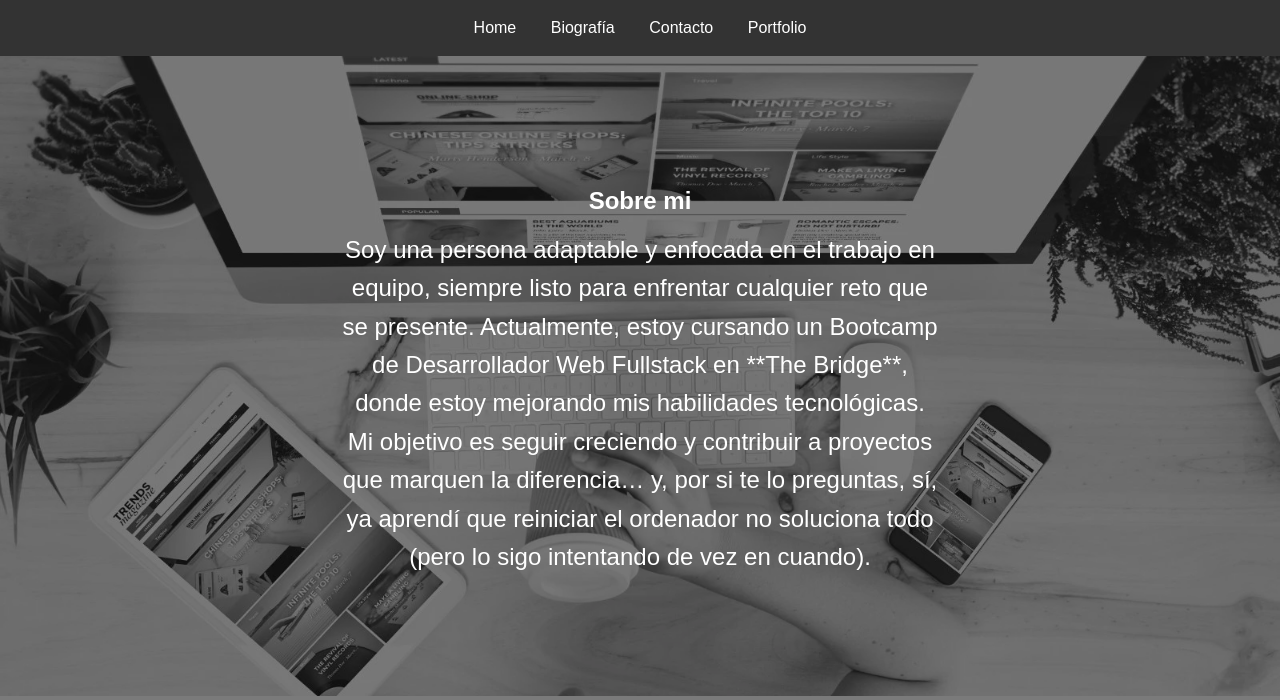
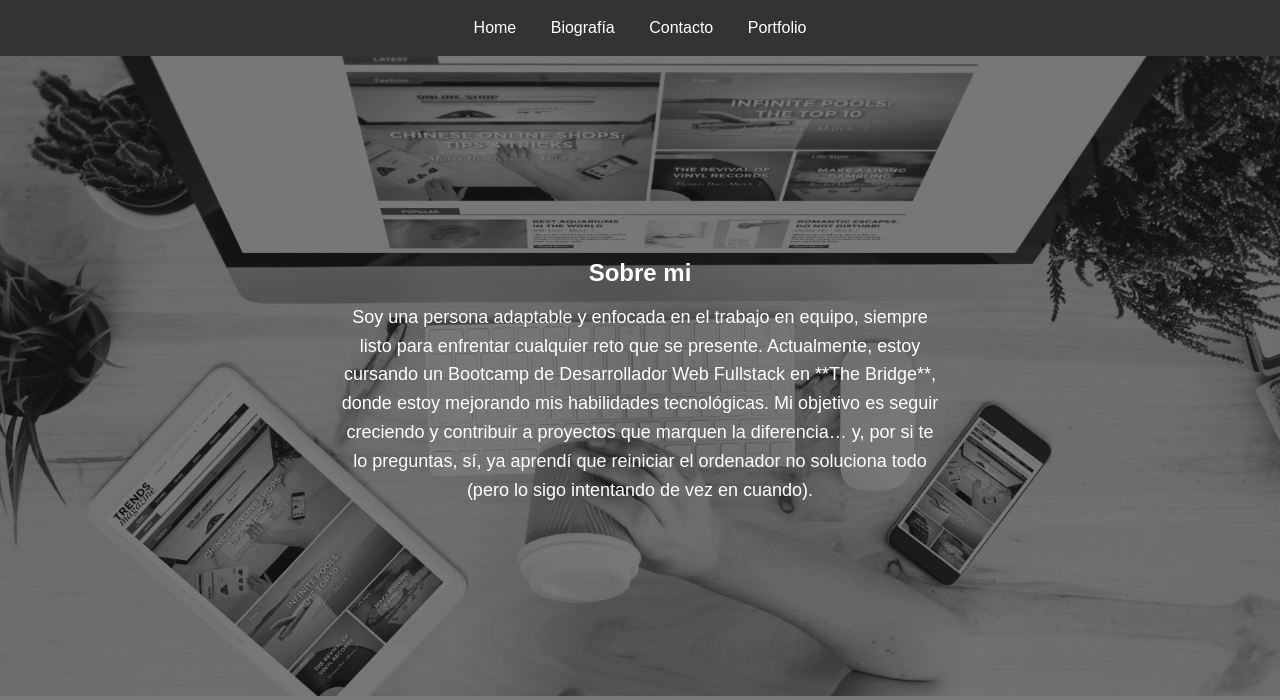
Before and after one commit to GiancarloCiulla/web_personal, a plain HTML site: page pages/biografia.html in a window 1280 px wide. Shown: the top 700 px of the page. Drawn offline with Linux system fonts and the light colour scheme; grey boxes are pictures that could not be loaded.

Commit message:
fix/styles

```diff
--- a/style.css
+++ b/style.css
@@ -1,14 +1,10 @@
 /* Reset básico para todos los elementos */
-body,
-h1,
-h2,
-h3,
-p,
-ul,
-form {
+* {
     margin: 0;
     padding: 0;
     list-style: none;
+    box-sizing: border-box;
+
 }
 
 /* Estilos generales */
@@ -19,6 +15,7 @@ body {
     color: #333;
     /* Texto oscuro */
     line-height: 1.6;
+
 }
 
 /* Estilo del encabezado */
@@ -80,10 +77,9 @@ footer {
     /* Fondo oscuro */
     color: white;
     /* Texto blanco */
-    flex: auto
+    flex: auto;
 
 
-    /* Centrar texto */
 
 }
 
@@ -213,7 +209,7 @@ footer li {
     /* Centrar texto */
     max-width: 600px;
     /* Ancho máximo del texto */
-    font-size: x-large;
+    font-size: large;
 }
 
 .gif {
```
